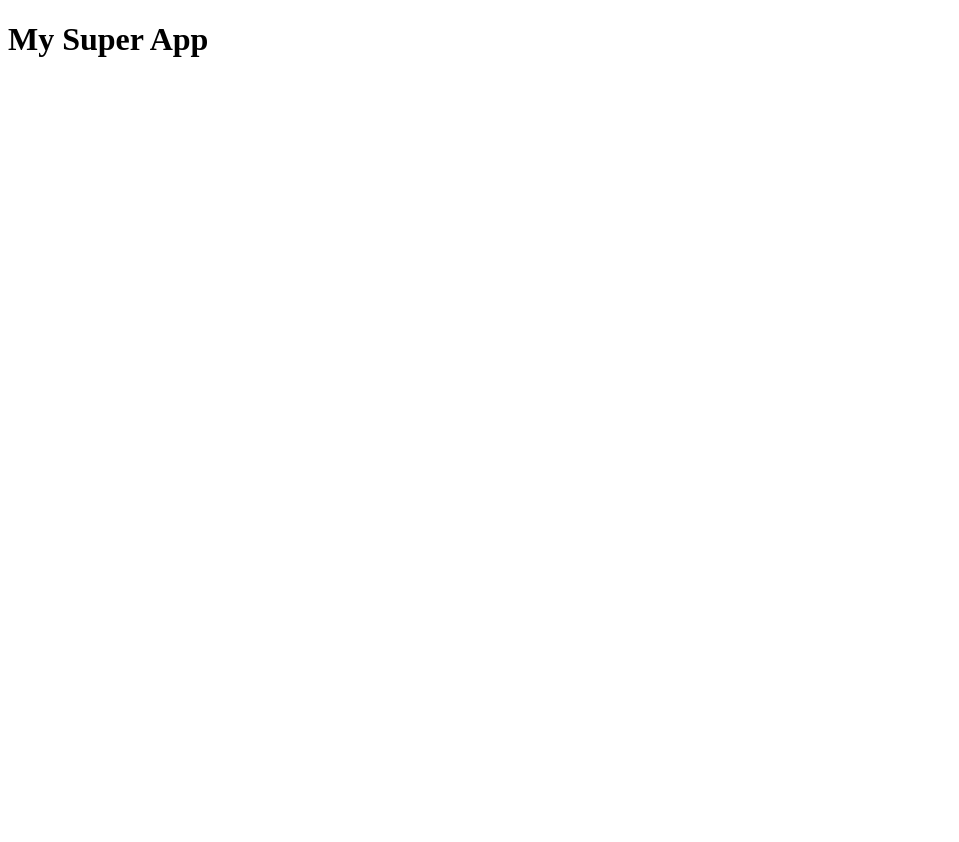
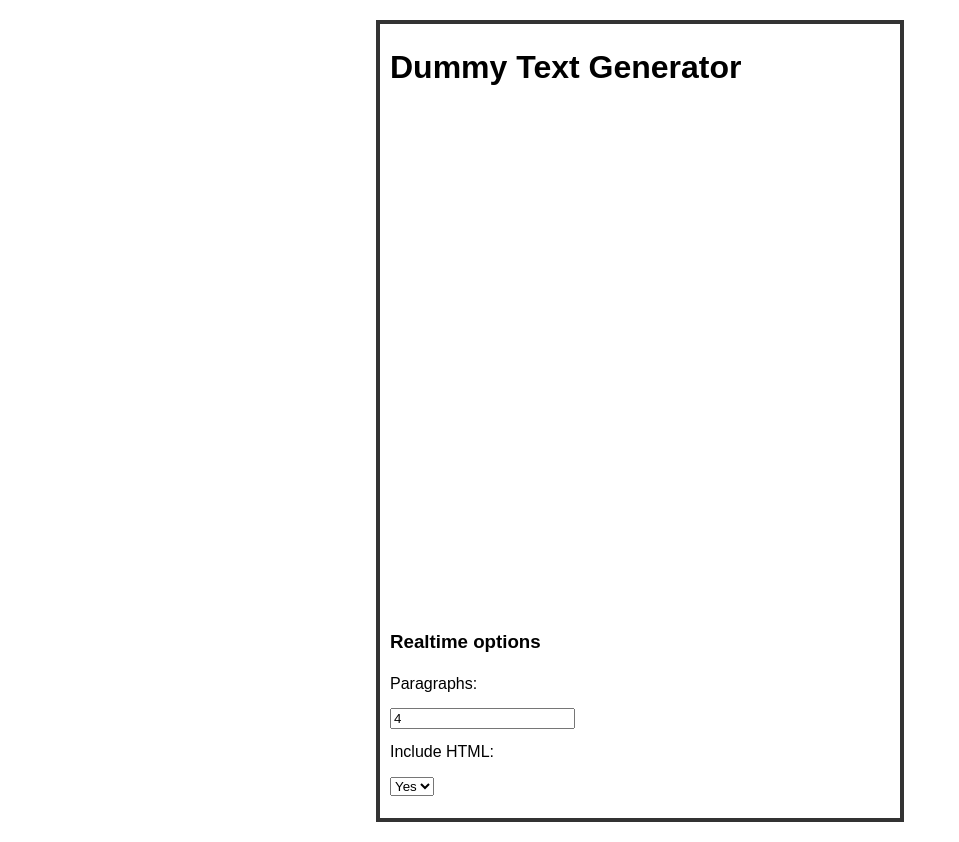
Before and after one commit to juanmaguitar/dummytext-generator, a React app: page / in a window 1280 px wide. Shown: the whole page, without its empty margins (0-959 px from the left). Before the commit the page ends 800 px from the top, so only its background shows below. Built offline with nearby package versions, Linux system fonts and the light colour scheme; no server answers.

Commit message:
Realtime Controls

```diff
--- /dev/null
+++ b/css/styles.css
@@ -0,0 +1,21 @@
+body {
+  font-family: Arial;
+  line-height: 1.5em;
+}
+
+.container {
+  width: 500px;
+  margin: 20px auto;
+  border: #333333 4px solid;
+  padding: 10px;
+}
+
+.output {
+  height: 500px;
+  overflow: scroll;
+  padding: 5px;
+}
+
+form div {
+  margin: 10px 0;
+}
--- a/index.html
+++ b/index.html
@@ -4,6 +4,7 @@
     <title></title>
     <meta charset="UTF-8">
     <meta name="viewport" content="width=device-width, initial-scale=1">
+    <link rel="stylesheet" href="css/styles.css">
   </head>
   <body>
     <div id="root"></div>
--- a/package.json
+++ b/package.json
@@ -16,6 +16,7 @@
     "babel-loader": "^7.1.2",
     "babel-preset-es2015": "^6.24.1",
     "babel-preset-react": "^6.24.1",
+    "jsonp": "^0.2.1",
     "react": "^16.0.0",
     "react-dom": "^16.0.0",
     "webpack": "^3.6.0"
--- a/src/components/App.js
+++ b/src/components/App.js
@@ -1,43 +1,71 @@
-import React, { Component } from 'react'
-import axios from 'axios'
+import React, { Component } from "react";
+import axios from "axios";
+
+import Output from "./Output";
+
+import Select from "./Controls/Select";
+import Text from "./Controls/Text";
 
 class App extends Component {
-  constructor () {
-    super()
+  constructor() {
+    super();
     this.state = {
-      jokes: 4,
+      paras: 4,
       html: true,
-      text: ''
-    }
+      text: ""
+    };
   }
 
   componentWillMount() {
-    this.getText()
+    this.getText();
   }
 
-  getText () {
-    axios.get(`http://api.icndb.com/jokes/random/${this.state.jokes}`)
-      .then( response => {
-        const text = response.data.value.map( ({joke}) => {
-          if (this.state.html) {
-            return `<p>${joke}</p>`
-          }
-          return joke
-        }).join('')
-        this.setState({ text }, () => console.log(this.state))
+  getText() {
+    const { html, paras } = this.state;
+    console.log(html, paras);
+    console.log(`http://api-lorem.herokuapp.com/${paras}${!html ? "/plaintext" : ""}`);
+    axios
+      .get(
+        `http://api-lorem.herokuapp.com/${paras}${!html ? "/plaintext" : ""}`
+      )
+      .then(({ data: text }) => {
+        this.setState({ text }, () => console.log(this.state));
       })
-      .catch( err => {
+      .catch(err => {
         console.log(err);
-      })
+      });
   }
 
-  render () {
+  changeParas(paras) {
+    this.setState({ paras }, this.getText)
+  }
+
+  showHtml(isHtml) {
+    this.setState({ html: isHtml }, this.getText)
+  }
+
+  render() {
     return (
-      <div>
-        <h1>My Super App</h1>
+      <div className="container">
+        <h1>Dummy Text Generator</h1>
+        <Output value={this.state.text} />
+        <h3>Realtime options</h3>
+        <form action="">
+          <div>
+            <label htmlFor="">Paragraphs:</label>
+            <Text
+              value={this.state.paras}
+              onChange={this.changeParas.bind(this)}
+            />
+          </div>
+          <div>
+            <label htmlFor="">Include HTML:</label>
+            <Select value={this.state.html} onChange={this.showHtml.bind(this)}/>
+          </div>
+        </form>
       </div>
-    )
+    );
   }
 }
 
-export default App
+export default App;
--- /dev/null
+++ b/src/components/Controls/Select.js
@@ -0,0 +1,29 @@
+import React, { Component } from 'react'
+
+class Select extends Component {
+  constructor(props) {
+    super(props)
+    this.state = {
+      value: props.value
+    }
+  }
+  onChange(e) {
+    const { value } = e.target
+    const isYes = (value === 'true')
+    this.setState({ value: isYes }, () => {
+      this.props.onChange(this.state.value)
+    })
+  }
+  render () {
+    return (
+      <div>
+          <select onChange={this.onChange.bind(this)}>
+            <option value="true">Yes</option>
+            <option value="false">No</option>
+        </select>
+      </div>
+    )
+  }
+}
+
+export default Select
--- /dev/null
+++ b/src/components/Controls/Text.js
@@ -0,0 +1,32 @@
+import React, { Component } from "react";
+
+class Text extends Component {
+  constructor(props) {
+    super(props);
+    console.log(props);
+    this.state = {
+      value: props.value
+    };
+  }
+
+  onChange(e) {
+    const { value } = e.target
+    this.setState({ value }, () => {
+      this.props.onChange(this.state.value)
+    })
+  }
+
+  render() {
+    return (
+      <div>
+        <input
+          type="number"
+          value={this.state.value}
+          onChange={this.onChange.bind(this)}
+        />
+      </div>
+    );
+  }
+}
+
+export default Text;
--- a/src/components/Output.js
+++ b/src/components/Output.js
@@ -0,0 +1,14 @@
+import React, { Component } from 'react'
+
+class Output extends Component {
+
+  render () {
+    return (
+      <div className='output'>
+        { this.props.value }
+      </div>
+    )
+  }
+}
+
+export default Output
```
Also changed, not shown: README.md (added).
